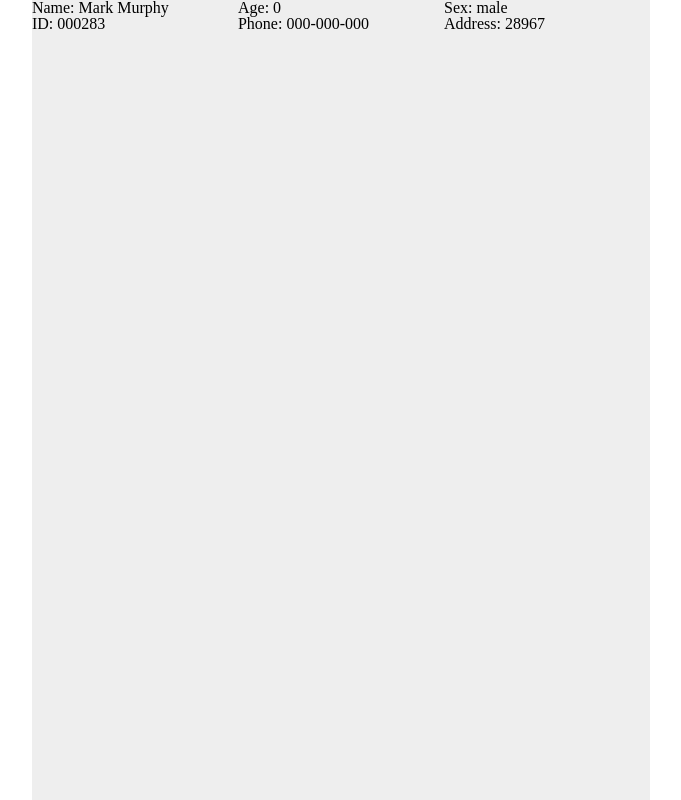
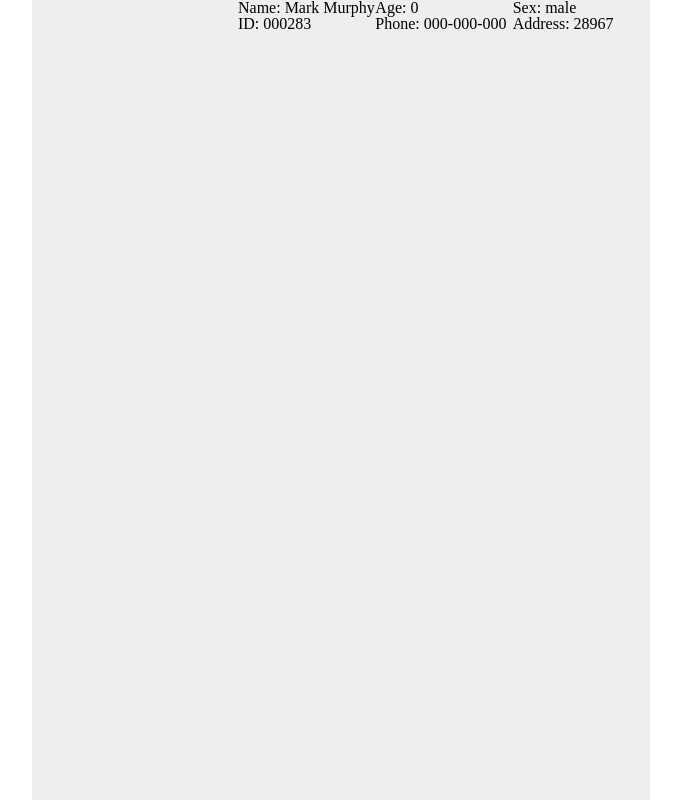
Before and after one commit to boathouse2112/cv_project, a React (Create React App) app: page / in a window 1280 px wide. Shown: the whole page, without its empty margins (299-980 px from the left). Built offline with nearby package versions, Linux system fonts and the light colour scheme.

Commit message:
Add PersonalInformation css

```diff
--- a/src/components/PersonalInformation.css
+++ b/src/components/PersonalInformation.css
@@ -1,4 +1,8 @@
 .personal-information {
+  height: fit-content;
+
   display: grid;
   grid-template-columns: repeat(3, minmax(10px, 1fr));
+
+  font-size: 2vh;
 }
--- a/src/components/Resume.css
+++ b/src/components/Resume.css
@@ -2,4 +2,12 @@
   background-color: #eeeeee;
   height: 100%;
   aspect-ratio: 1 / 1.2941;
+
+  display: grid;
+  grid-template-columns: minmax(10px, 1fr) minmax(10px, 2fr);
+  grid-template-areas: 'none personal-information';
 }
+
+.personal-information {
+  grid-area: personal-information;
+}
```
